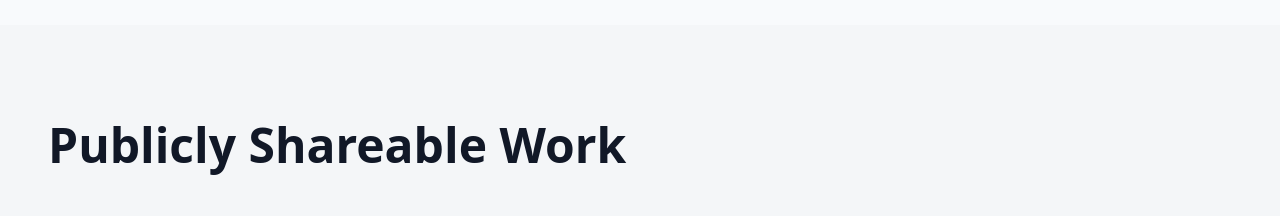
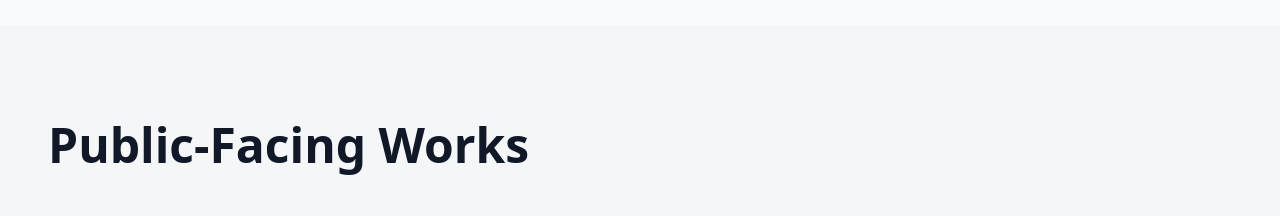
Before and after one commit to Janilk03/MyPortfolio, a Next.js app: page / in a window 1280 px wide. Shown: the part 4420-4636 px from the top of the page. Built offline with nearby package versions, Linux system fonts and the light colour scheme; grey boxes are pictures that could not be loaded.

Commit message:
typo error

```diff
--- a/src/components/sections/FeaturedProjects.tsx
+++ b/src/components/sections/FeaturedProjects.tsx
@@ -30,7 +30,7 @@ export function FeaturedProjects() {
     <section id="works" className="py-24 bg-matte-black scroll-mt-24">
       <div className="container px-6 md:px-12 mb-12">
         <h2 className="text-4xl md:text-5xl font-heading font-semibold text-off-white">
-          Publicly Shareable Work
+          Public-Facing Works
         </h2>
       </div>
 
```
